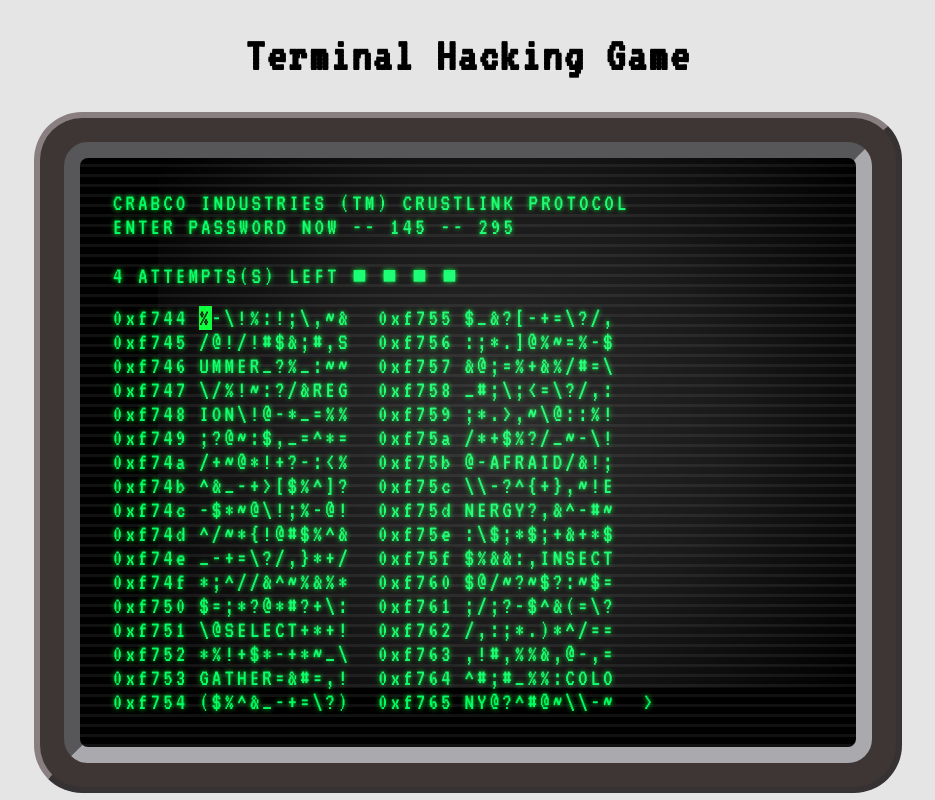
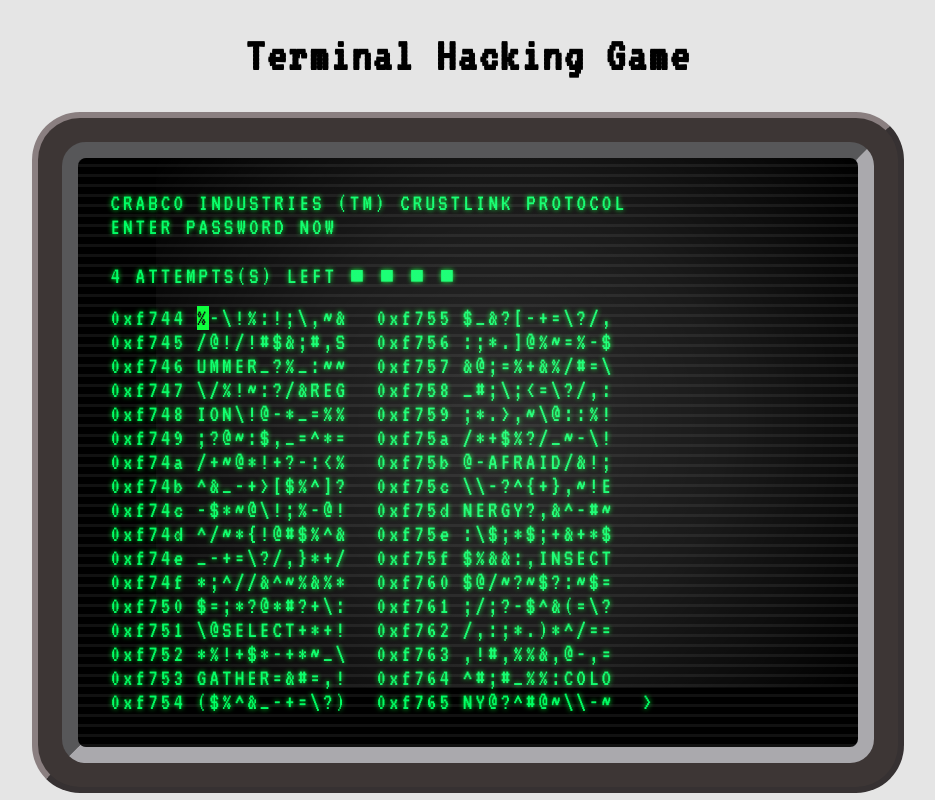
Before and after one commit to kabouras/terminal-hacking, a Vue app: page / in a window 1280 px wide. Shown: the top 800 px of the page, without its empty margins (172-1107 px from the left). Built offline with nearby package versions, Linux system fonts and the light colour scheme; what vue-fragment would draw is missing.

Commit message:
pegging screen size

```diff
--- a/src/components/GameBoard.vue
+++ b/src/components/GameBoard.vue
@@ -5,7 +5,7 @@
         <div class="top">
           <div>CRABCO INDUSTRIES (TM) CRUSTLINK PROTOCOL</div>
           <div>
-            ENTER PASSWORD NOW  -- {{lastLeftIdx}} -- {{lastRightIdx}}
+            ENTER PASSWORD NOW
           </div>
           <br />
           <div>
@@ -102,33 +102,6 @@ export default {
   },
   data() {
     return getInitialData();
-    // return {
-    //   currentLevel: LEVEL_TYPE.LEVEL_1,
-    //   attemptsRemaining: 4,
-    //   rowCount: 17,
-    //   colCount: 12,
-    //   hexValue: 63300,
-    //   tabIndex: 0,
-    //   charIndex: 0,
-    //   nodeList: [],
-    //   leftColData: {
-    //     hexList: [],
-    //     textList: [],
-    //   },
-    //   rightColData: {
-    //     hexList: [],
-    //     textList: [],
-    //   },
-    //   feedbackRows: [],
-    //   feedbackRowsKey: 1,
-    //   wordList: [],
-    //   passWord: "",
-    //   fillerChars: "~!@#$%^&_-+=\\?/,:;*.",
-    //   origKeyDown: null,
-    //   selected: {},
-    //   lastLeftIdx: 0,
-    //   lastRightIdx: 0,
-    // };
   },
   methods: {
     getHexString() {
@@ -467,6 +440,8 @@ export default {
   border-radius: 1em;
   border-style: inset;
   padding: 1em;
+  height: 621px;
+  box-sizing: border-box;
 }
 
 .inner::after {
@@ -491,6 +466,8 @@ export default {
 .col {
   align-self: flex-end;
   display: flex;
+  width: 266px;
+  box-sizing: border-box;
 }
 
 .col,
@@ -558,7 +535,7 @@ export default {
   align-self: flex-end;
 }
 .right {
-  width: 180px;
+  width: 200px;
 }
 
 .noSelect {
```
